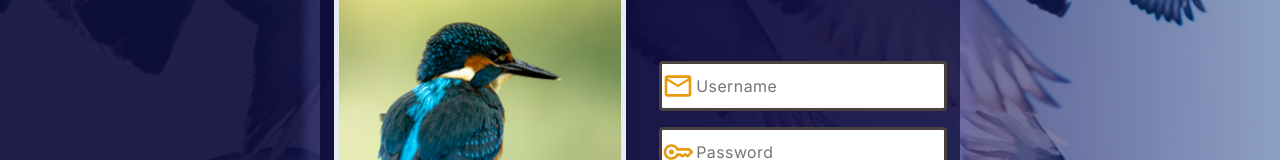
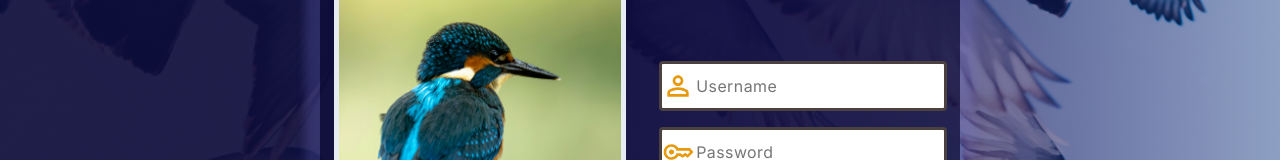
Before and after one commit to bubblecup-12/VogelSocialMedia, a React (Create React App) app in the folder code/frontend/: page / in a window 1280 px wide. Shown: the part 287-447 px from the top of the page. Built offline with nearby package versions, Linux system fonts and the light colour scheme.

Commit message:
fix input icons

```diff
--- a/code/frontend/src/pages/LoginAndSignUpPage.tsx
+++ b/code/frontend/src/pages/LoginAndSignUpPage.tsx
@@ -22,7 +22,7 @@ function LoginAndSignUpPage() {
             <div className="login-div-input">
               <img
                 className="login-icon"
-                src="/assets/icons/email_orange.svg"
+                src="/assets/icons/username_orange.svg"
                 alt="icon username"
               ></img>
               <input
@@ -35,7 +35,7 @@ function LoginAndSignUpPage() {
               <div className="login-div-input">
                 <img
                   className="login-icon"
-                  src="\assets\icons\username_orange.svg"
+                  src="\assets\icons\email_orange.svg"
                   alt="icon email"
                 ></img>
                 <input
```
